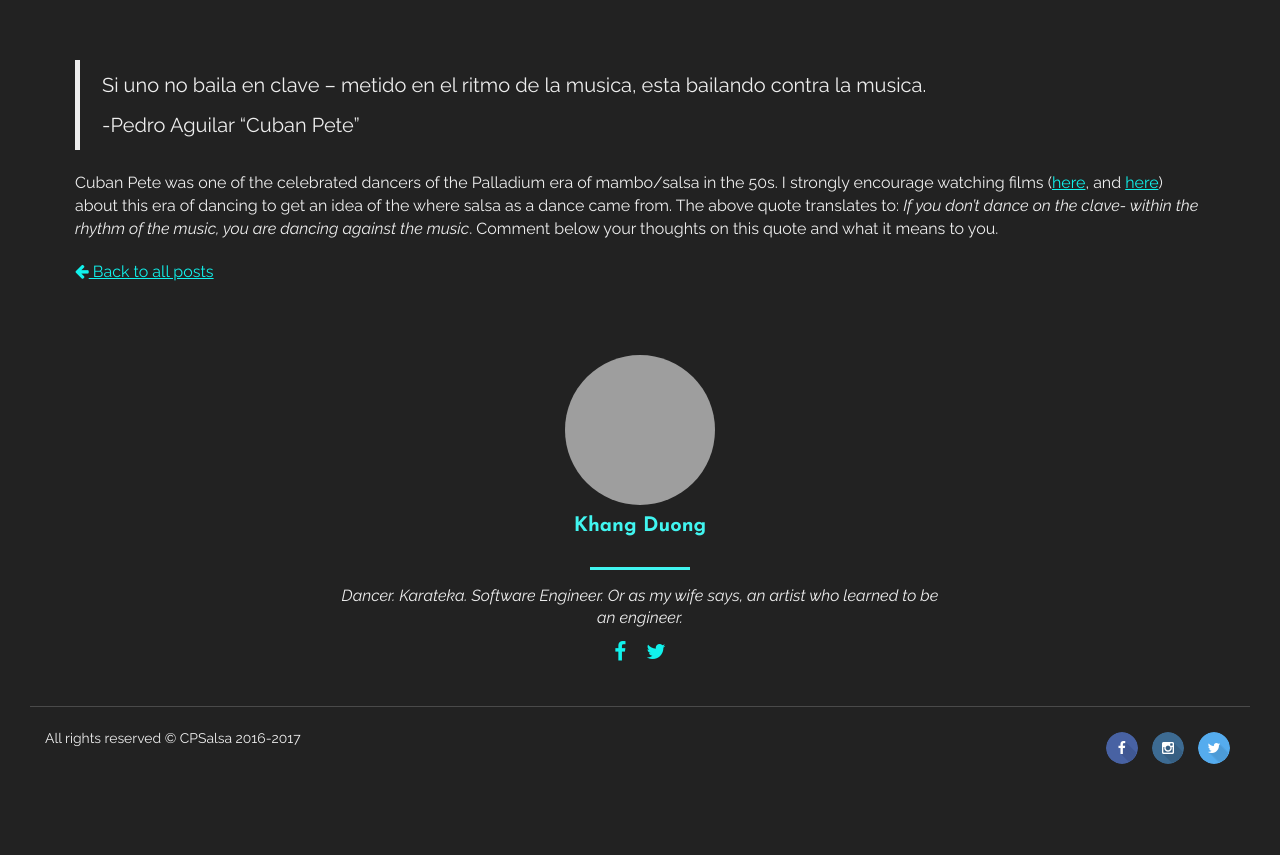
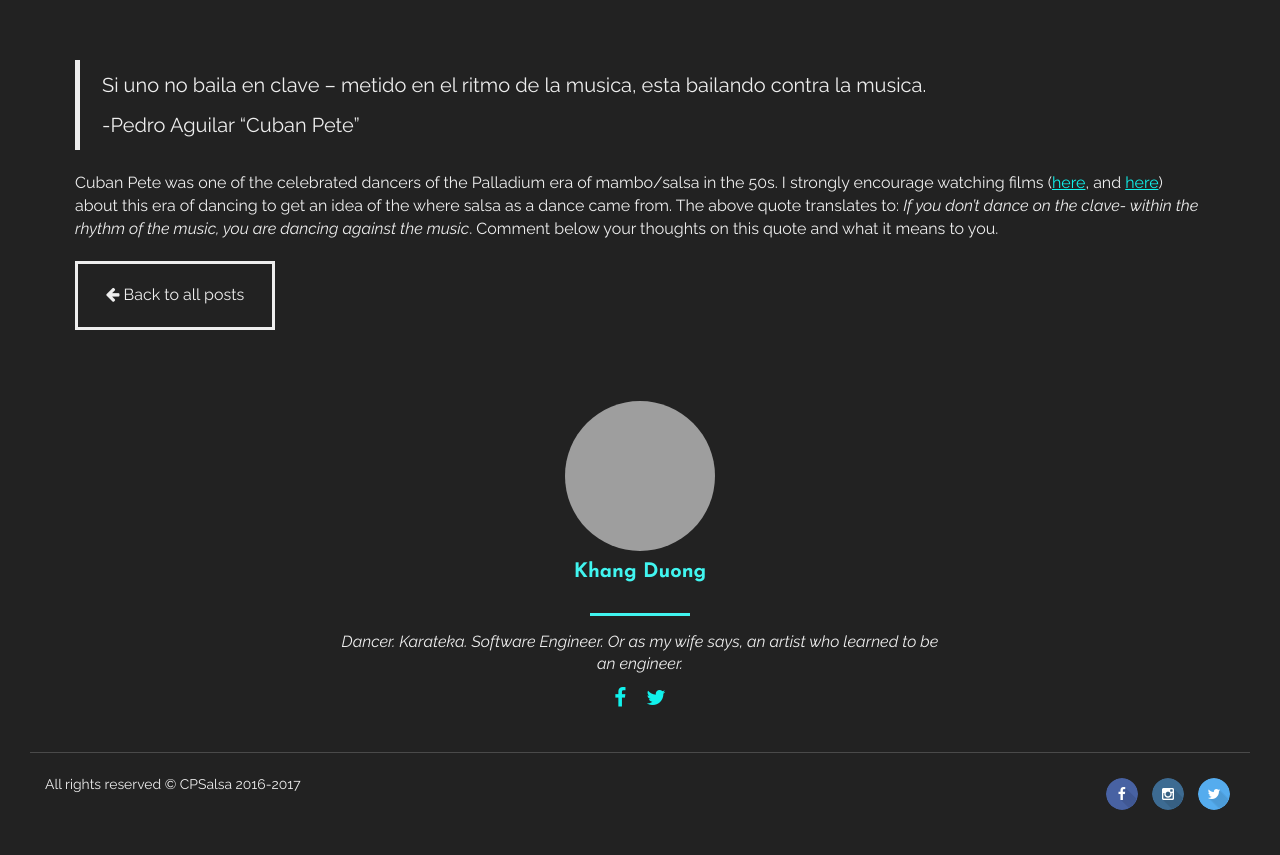
Before and after one commit to cpsalsa/cpsalsa.github.io, a Jekyll site: the page built from _posts/2011-05-16-cuban-pete.md, in a window 1280 px wide. Shown: the part 450-1305 px from the top of the page. Built offline with Jekyll 4.4.1, drawn with Linux system fonts in a browser that asks for light colours; before the commit the page ends 1259 px from its top, so only the background shows below that; grey boxes are pictures that could not be loaded.

Commit message:
Changes styling of ‘back to all posts’ link.

```diff
--- a/_sass/_posts.scss
+++ b/_sass/_posts.scss
@@ -285,4 +285,20 @@ article.post {
 
 .post-back {
     margin-top: 20px;
+
+    a {
+        display: block;
+        padding: 20px;
+        width: 200px;
+        text-align: center;
+        border: 3px solid $text-color;
+        color: $text-color;
+        text-decoration: none;
+
+        &:hover {
+            text-decoration: none;
+            color: $brand-secondary;
+            border-color: $brand-secondary;
+        }
+    }
 }
```
